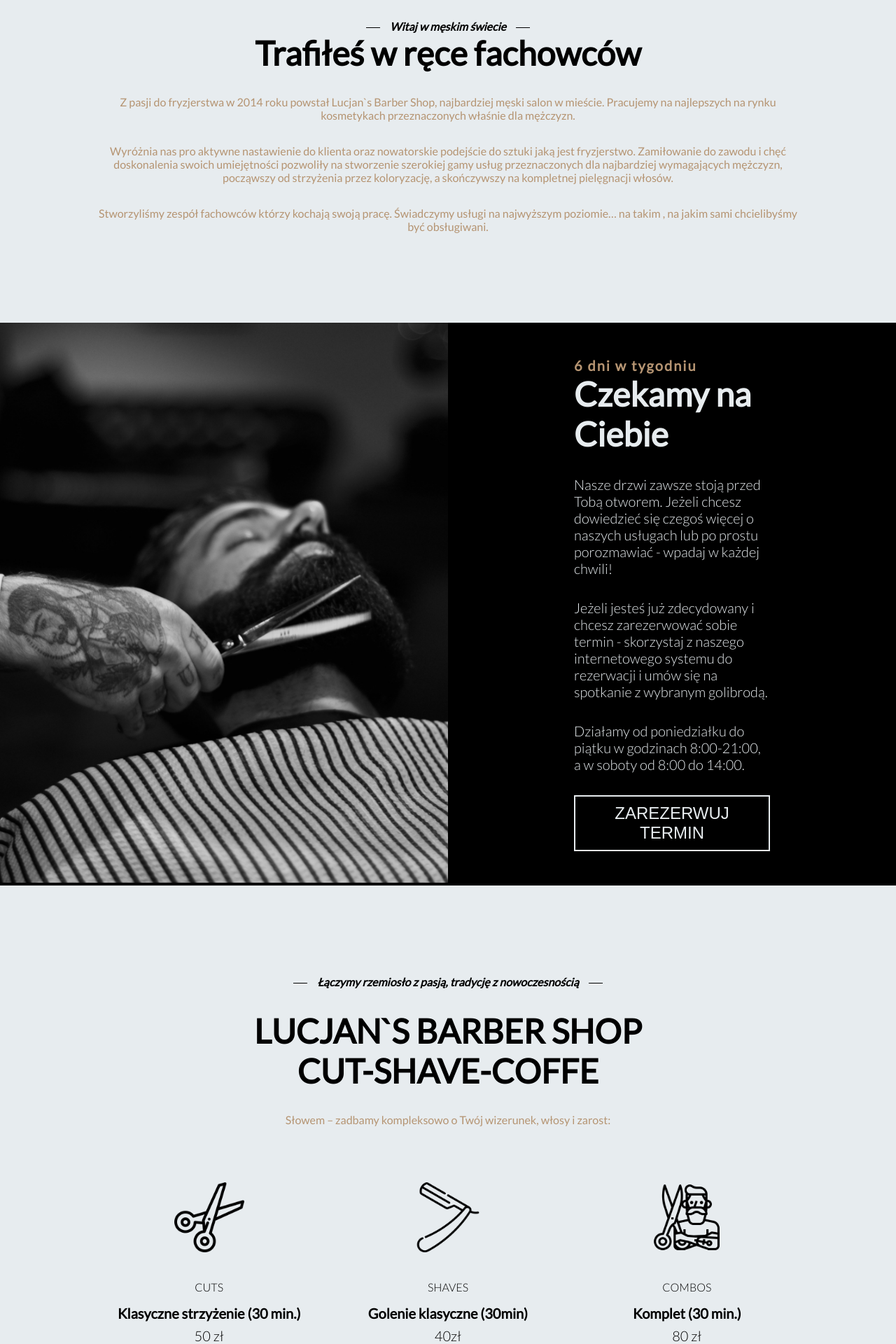
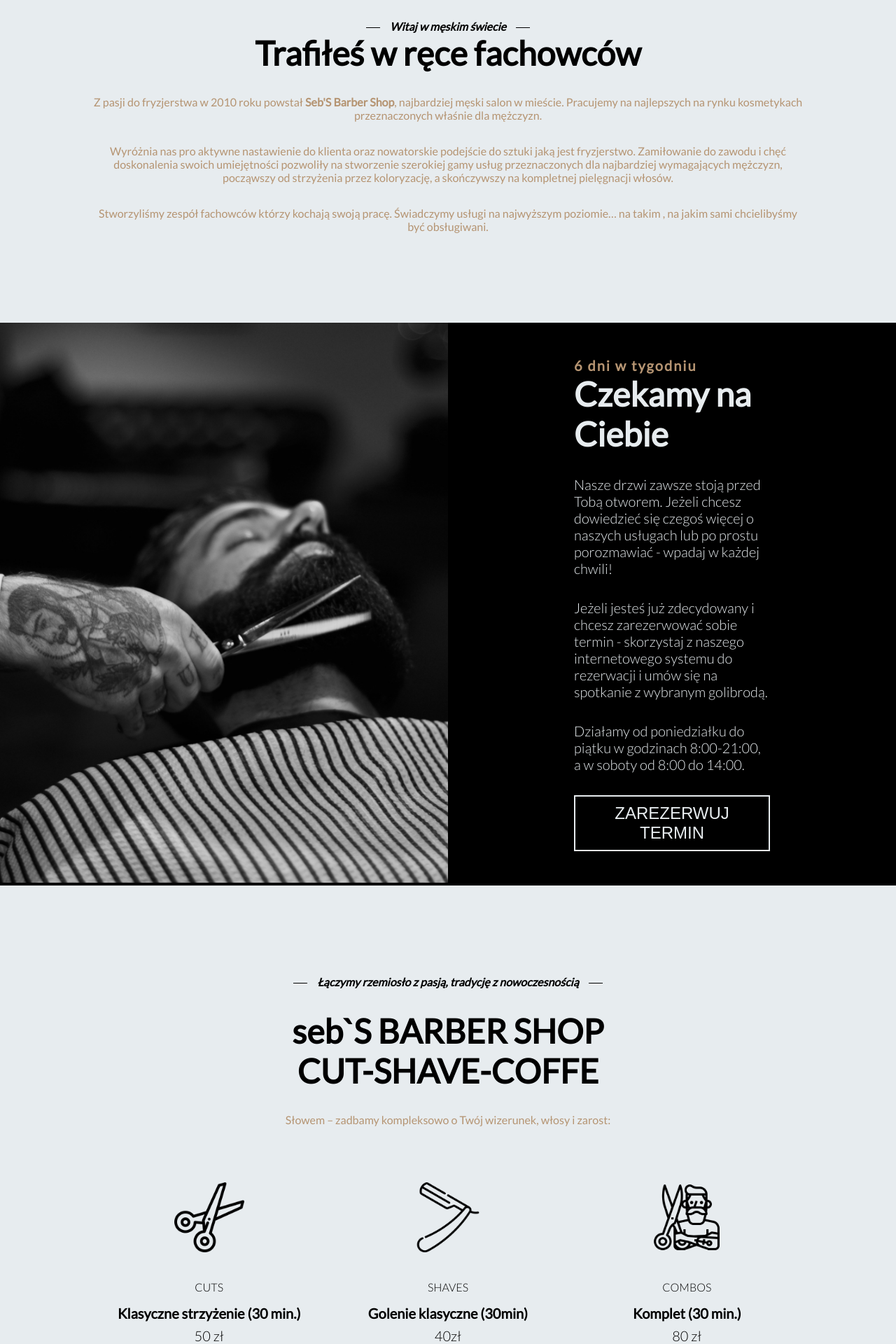
Before and after one commit to swandzel/sebs-barbershop-vue, a Vue app: page /about in a window 1280 px wide. Shown: the part 900-2820 px from the top of the page at 70% size. Built offline with nearby package versions, Linux system fonts and the light colour scheme.

Commit message:
Small updates in text

```diff
--- a/src/components/About.vue
+++ b/src/components/About.vue
@@ -5,7 +5,7 @@
       <h2>Trafiłeś w ręce fachowców</h2>
 
       <p>
-        Z pasji do fryzjerstwa w 2014 roku powstał Lucjan`s Barber Shop,
+        Z pasji do fryzjerstwa w 2010 roku powstał <strong>Seb'S Barber Shop</strong>,
         najbardziej męski salon w mieście. Pracujemy na najlepszych na rynku
         kosmetykach przeznaczonych właśnie dla mężczyzn.
       </p>
--- a/src/components/Offer.vue
+++ b/src/components/Offer.vue
@@ -2,7 +2,7 @@
   <section id="oferta">
     <div class="offer">
       <h4>Łączymy rzemiosło z pasją, tradycję z nowoczesnością</h4>
-      <h2>LUCJAN`S BARBER SHOP<br />CUT-SHAVE-COFFE</h2>
+      <h2>seb`S BARBER SHOP<br />CUT-SHAVE-COFFE</h2>
       <p>Słowem – zadbamy kompleksowo o Twój wizerunek, włosy i zarost:</p>
       <div class="offer--list">
         <OfferItem
--- a/src/components/Training.vue
+++ b/src/components/Training.vue
@@ -21,8 +21,8 @@
             barberzy z naszego salonu, którzy doskonalą swoje rzemiosło już od
             kilkunastu lat. Naszą siłą jest praktyka - najlepsze źródło wiedzy.
             Szkolenie przewiduje pracę z modelem, zgodnie z autorskim
-            scenariuszem opracowanym w ramach ``Lucjan's Barber Shop Academy
-            Look&Wok``. Wysoką efektywność szkolenia gwarantuje system pracy,
+            scenariuszem opracowanym w ramach Seb's Barber Shop Academy
+            Look & Work. Wysoką efektywność szkolenia gwarantuje system pracy,
             gdzie część zadań wykonuje nauczyciel, a część uczeń pod stałym
             nadzorem opiekuna. Podczas całego szkolenia wykorzystujemy wyłącznie
             najwyższej jakości, niezawodny sprzęt i najlepsze kosmetyki. Nie
```
Also changed, not shown: 1 other file (tests, documents, lock files or other folders).
